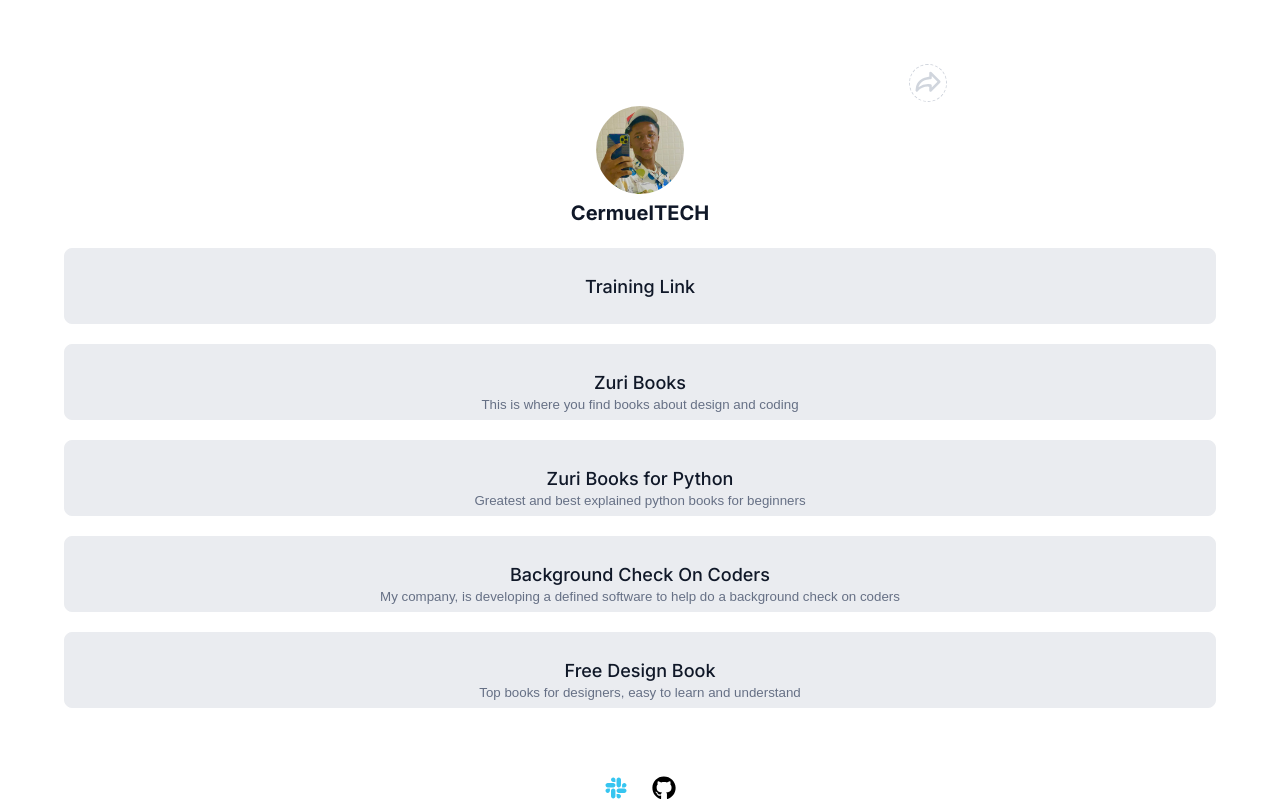
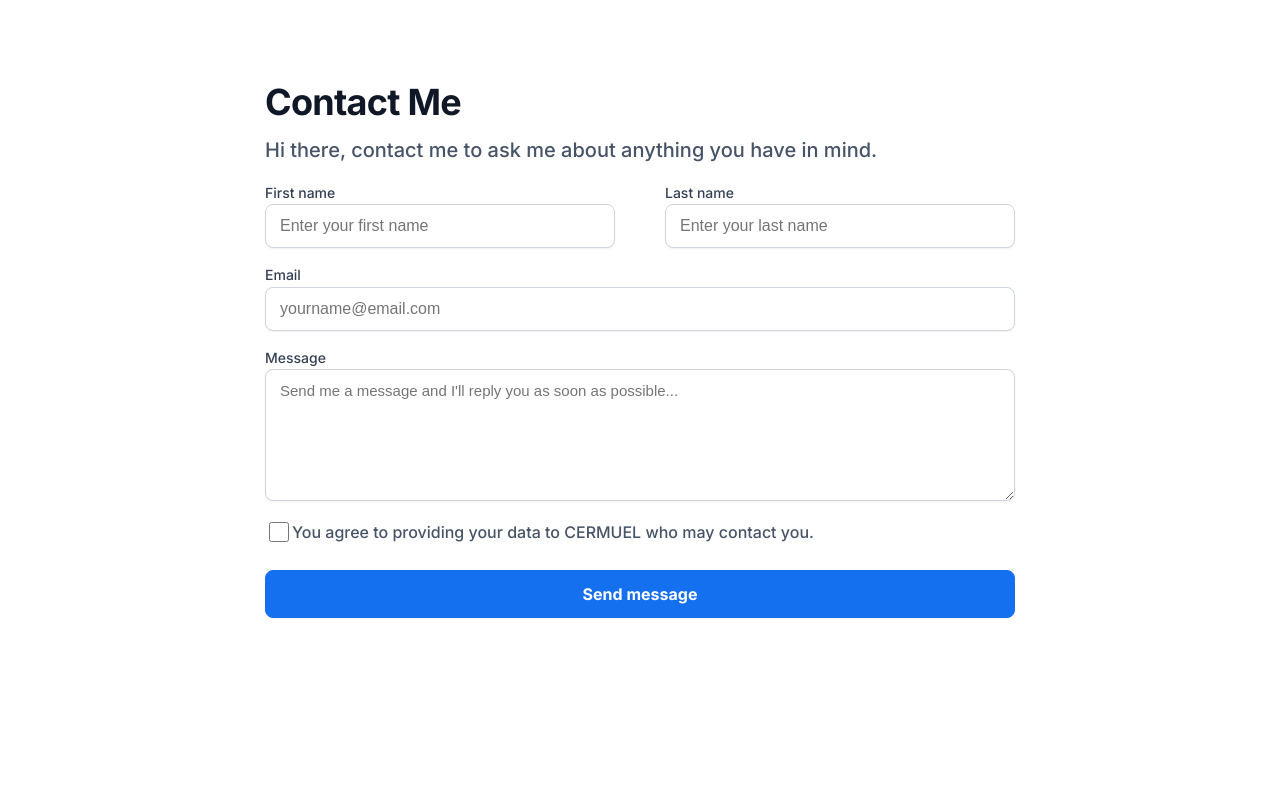
Before and after one commit to cermuel/linktree-clone, a React (Create React App) app: page /contact in a window 1280 px wide. Shown: the top 801 px of the page. Built offline with nearby package versions, Linux system fonts and the light colour scheme.

Commit message:
Feat
Created a new contact page using react-router-dom. Also styled the new page in the App.css file.

```diff
--- a/package.json
+++ b/package.json
@@ -10,6 +10,7 @@
     "react-bootstrap-icons": "^1.9.1",
     "react-dom": "^18.2.0",
     "react-icons": "^4.6.0",
+    "react-router-dom": "^6.4.3",
     "react-scripts": "5.0.1",
     "web-vitals": "^2.1.4"
   },
--- a/src/App.css
+++ b/src/App.css
@@ -1,5 +1,8 @@
 @import url("https://fonts.googleapis.com/css2?family=Inter:wght@300;500;700;800&display=swap");
-.App {
+
+/* HOMEPAGE CSS STARTS */
+
+.home {
   width: 100%;
   height: 100%;
   display: flex;
@@ -49,6 +52,7 @@
   order: 0;
   flex-grow: 1;
 }
+
 #twitter a {
   color: inherit;
   text-decoration: none;
@@ -78,7 +82,7 @@
   font-family: "Inter";
   font-style: normal;
   font-weight: 500;
-  font-size: 18px;
+  font-size: 16px;
   line-height: 28px;
   text-align: center;
 }
@@ -131,3 +135,171 @@ footer div {
 .i4g img {
   width: 132px;
 }
+
+/* HOMEPAGE CSS ENDS  */
+
+/*CONTACT CSS STARTS */
+
+.contact {
+  width: 750px;
+  height: 100%;
+  display: flex;
+  justify-content: center;
+  flex-wrap: wrap;
+  padding: 1em;
+}
+.heading {
+  width: 100%;
+  font-family: "Inter";
+  font-style: normal;
+  font-weight: 600;
+  font-size: 36px;
+  line-height: 44px;
+  letter-spacing: -0.02em;
+  color: #101828;
+}
+.supporting-text {
+  width: 100%;
+  font-family: "Inter";
+  font-style: normal;
+  font-weight: 400;
+  font-size: 20px;
+  line-height: 30px;
+  color: #475467;
+}
+form {
+  display: flex;
+  flex-wrap: wrap;
+  justify-content: space-between;
+}
+.firstname,
+.lastname {
+  width: 350px;
+  display: flex;
+  flex-wrap: wrap;
+  margin: 0.5em 0;
+}
+.other-inputs {
+  width: 100%;
+  display: flex;
+  margin: 0.5em 0;
+  flex-wrap: wrap;
+}
+label {
+  width: 100%;
+  font-family: "Inter";
+  font-style: normal;
+  font-weight: 500;
+  font-size: 14px;
+  line-height: 20px;
+  color: #344054;
+}
+input {
+  outline: none;
+  font-size: 16px;
+}
+input[type="text"] {
+  box-sizing: border-box;
+  display: flex;
+  flex-direction: row;
+  align-items: center;
+  padding: 10px 14px;
+  gap: 8px;
+  width: 100%;
+  height: 44px;
+  background: #ffffff;
+  border: 1px solid #d0d5dd;
+  box-shadow: 0px 1px 2px rgba(16, 24, 40, 0.05);
+  border-radius: 8px;
+}
+input[type="email"] {
+  box-sizing: border-box;
+  display: flex;
+  flex-direction: row;
+  align-items: center;
+  padding: 10px 14px;
+  gap: 8px;
+  width: 100%;
+  height: 44px;
+  background: #ffffff;
+  border: 1px solid #d0d5dd;
+  box-shadow: 0px 1px 2px rgba(16, 24, 40, 0.05);
+  border-radius: 8px;
+}
+textarea {
+  box-sizing: border-box;
+  display: flex;
+  flex-direction: row;
+  align-items: flex-start;
+  padding: 12px 14px;
+  outline: none;
+  gap: 8px;
+  width: 100%;
+  height: 132px;
+  background: #ffffff;
+  border: 1px solid #d0d5dd;
+  box-shadow: 0px 1px 2px rgba(16, 24, 40, 0.05);
+  border-radius: 8px;
+  font-family: sans-serif;
+  font-size: 15px;
+}
+::placeholder {
+  font-family: sans-serif;
+}
+.checkbox-container {
+  width: 100%;
+  display: flex;
+  flex-wrap: wrap;
+  align-items: center;
+  margin: 0.5em 0;
+}
+.checkbox-container input {
+  box-sizing: border-box;
+  width: 20px;
+  height: 20px;
+  background: #ffffff;
+  border: 1px solid #d0d5dd;
+  border-radius: 6px;
+}
+.checkbox-container div {
+  font-family: "Inter";
+  font-style: normal;
+  font-weight: 400;
+  font-size: 16px;
+  line-height: 24px;
+  color: #475467;
+}
+button {
+  display: flex;
+  flex-direction: row;
+  justify-content: center;
+  align-items: center;
+  padding: 12px 20px;
+  gap: 8px;
+  width: 100%;
+  height: 48px;
+  color: white;
+  background: #1570ef;
+  border: 1px solid #1570ef;
+  box-shadow: 0px 1px 2px rgba(16, 24, 40, 0.05);
+  border-radius: 8px;
+  font-family: "Inter";
+  font-style: normal;
+  font-weight: 600;
+  font-size: 16px;
+  margin: 1em 0;
+  cursor: pointer;
+}
+@media screen and (max-width: 760px) {
+  .contact {
+    width: 100%;
+  }
+}
+@media screen and (max-width: 760px) {
+  .firstname,
+  .lastname {
+    width: 100%;
+  }
+}
+
+/* CONTACT CSS ENDS  */
--- a/src/App.js
+++ b/src/App.js
@@ -1,69 +1,16 @@
-import "./App.css";
-import { FaGithub, FaSlack } from "react-icons/fa";
-import zuri from "./Images/zuri.png";
-import i4g from "./Images/i4g.png";
-import profile from "./Images/profile.jpg";
-import { BiShare } from "react-icons/bi";
+import React from "react";
+import { BrowserRouter as Router, Routes, Route } from "react-router-dom";
+import Contact from "./pages/Contact";
+import Home from "./pages/Home";
 
 function App() {
   return (
-    <div className="App">
-      <div className="share">
-        <BiShare />
-      </div>
-      <div className="profile-section">
-        <div>
-          <img src={profile} id="profile__img" />
-        </div>
-        <div id="twitter">
-          <a href="https://twitter.com/cermueltech">CermuelTECH</a>
-        </div>
-        {/* <div id="slack">@cermuel</div> */}
-      </div>
-      <div className="link-section">
-        <div className="link" id="btn__zuri">
-          <a href="https://training.zuri.team/">Training Link</a>
-        </div>
-        <div className="link" id="books">
-          <a href="http://books.zuri.team/">Zuri Books</a>
-          <br />
-          <sub>This is where you find books about design and coding</sub>
-        </div>
-        <div className="link" id="book__python">
-          <a href="https://books.zuri.team/python-for-beginners?ref_id=cermuel">
-            Zuri Books for Python
-          </a>{" "}
-          <br />
-          <sub>Greatest and best explained python books for beginners</sub>
-        </div>
-        <div className="link" id="pitch">
-          <a href="https://background.zuri.team">Background Check On Coders</a>
-          <br />
-          <sub>
-            My company, is developing a defined software to help do a background
-            check on coders
-          </sub>
-        </div>
-        <div className="link" id="book__design">
-          <a href="https://books.zuri.team/design-rules">Free Design Book</a>{" "}
-          <br />
-          <sub>Top books for designers, easy to learn and understand</sub>
-        </div>
-      </div>
-      <div className="social-section">
-        <FaSlack />
-        <FaGithub />
-      </div>
-      <footer>
-        <div id="zuri_internship">
-          <img src={zuri} alt="Zuri.internship" />
-        </div>
-        <div className="footer-text">HNG Internship 9 Frontend Task</div>
-        <div className="i4g">
-          <img src={i4g} alt="Ingressive for good " />
-        </div>
-      </footer>
-    </div>
+    <Router>
+      <Routes>
+        <Route path="/" element={<Home />} />
+        <Route path="/contact" element={<Contact />} />
+      </Routes>
+    </Router>
   );
 }
 
--- a/src/index.css
+++ b/src/index.css
@@ -2,4 +2,7 @@ body {
   margin: 0;
   background: #ffffff;
   padding: 5%;
+  display: flex;
+  justify-content: center;
+  flex-wrap: wrap;
 }
--- /dev/null
+++ b/src/pages/Contact.jsx
@@ -0,0 +1,60 @@
+import React from "react";
+import "../App.css";
+const Contact = () => {
+  const name = "CERMUEL";
+  return (
+    <div className="contact">
+      <div className="heading">Contact Me</div>
+      <div className="supporting-text">
+        Hi there, contact me to ask me about anything you have in mind.
+      </div>
+      <form>
+        <div className="firstname">
+          <label htmlFor="first_name">First name</label>
+          <input
+            type="text"
+            id="first_name"
+            placeholder="Enter your first name"
+          />{" "}
+        </div>
+        <div className="lastname">
+          <label htmlFor="last_name">Last name</label>
+          <input
+            type="text"
+            id="last_name"
+            placeholder="Enter your last name"
+            required
+          />
+        </div>
+        <div className="other-inputs">
+          <label htmlFor="email">Email</label>
+          <input
+            type="email"
+            id="email"
+            placeholder="yourname@email.com"
+            required
+          />
+        </div>
+        <div className="other-inputs">
+          <label htmlFor="message">Message</label>
+          <textarea
+            id="message"
+            placeholder="Send me a message and I'll reply you as soon as possible..."
+            required
+          />
+        </div>
+        <div className="checkbox-container">
+          <input type="checkbox" required />
+          <div>
+            You agree to providing your data to {name} who may contact you.
+          </div>
+        </div>
+        <button type="submit" id="btn__submit">
+          Send message
+        </button>
+      </form>
+    </div>
+  );
+};
+
+export default Contact;
--- /dev/null
+++ b/src/pages/Home.jsx
@@ -0,0 +1,77 @@
+import React from "react";
+import "../App.css";
+import { FaGithub, FaSlack } from "react-icons/fa";
+import zuri from "../Images/zuri.png";
+import i4g from "../Images/i4g.png";
+import profile from "../Images/profile.jpg";
+import { BiShare } from "react-icons/bi";
+import { Link } from "react-router-dom";
+
+const Home = () => {
+  return (
+    <div className="home">
+      <div className="share">
+        <BiShare />
+      </div>
+      <div className="profile-section">
+        <div>
+          <img src={profile} id="profile__img" alt="Profile_pic" />
+        </div>
+        <div id="twitter">
+          <a href="https://twitter.com/cermueltech">CermuelTECH</a>
+        </div>
+        {/* <div id="slack">@cermuel</div> */}
+      </div>
+      <div className="link-section">
+        <div className="link" id="btn__zuri">
+          <a href="https://training.zuri.team/">Training Link</a>
+        </div>
+        <div className="link" id="books">
+          <a href="http://books.zuri.team/">Zuri Books</a>
+          <br />
+          <sub>This is where you find books about design and coding</sub>
+        </div>
+        <div className="link" id="book__python">
+          <a href="https://books.zuri.team/python-for-beginners?ref_id=cermuel">
+            Zuri Books for Python
+          </a>{" "}
+          <br />
+          <sub>Greatest and best explained python books for beginners</sub>
+        </div>
+        <div className="link" id="pitch">
+          <a href="https://background.zuri.team">Background Check On Coders</a>
+          <br />
+          <sub>
+            My company, is developing a defined software to help do a background
+            check on coders
+          </sub>
+        </div>
+        <div className="link" id="book__design">
+          <a href="https://books.zuri.team/design-rules">Free Design Book</a>{" "}
+          <br />
+          <sub>Top books for designers, easy to learn and understand</sub>
+        </div>{" "}
+        <div className="link" id="contact">
+          <Link to="/contact">
+            <a>Contact Me</a>{" "}
+          </Link>
+        </div>
+      </div>
+      <div className="social-section">
+        <FaSlack />
+        <FaGithub />
+      </div>
+      <footer>
+        <div id="zuri_internship">
+          <img src={zuri} alt="Zuri.internship" />
+        </div>
+        <div className="footer-text">HNG Internship 9 Frontend Task</div>
+        <div className="i4g">
+          <img src={i4g} alt="Ingressive for good " />
+        </div>
+      </footer>
+    </div>
+  );
+};
+
+export default Home;
```
Also changed, not shown: 1 other file (tests, documents, lock files or other folders).
